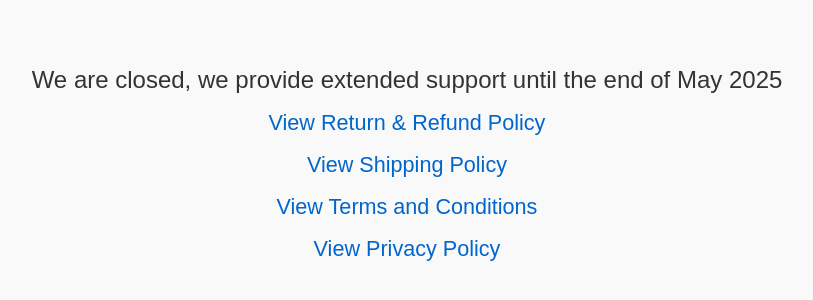
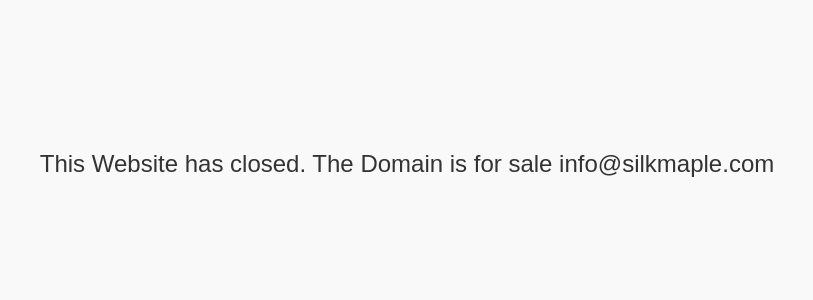
Before and after one commit to SilkMaple/silkmaple, a plain HTML site: page index.html in a window 1280 px wide. Shown: the part 236-536 px from the top of the page, without its empty margins (233-1046 px from the left). Drawn offline with Linux system fonts and the light colour scheme.

Commit message:
Update index.html

```diff
--- a/index.html
+++ b/index.html
@@ -32,11 +32,9 @@
 </head>
 <body>
   <div class="message">
-    We are closed, we provide extended support until the end of May 2025
-    <a href="returnandrefund.html">View Return & Refund Policy</a>
-    <a href="shippingpolicy.html">View Shipping Policy</a>
-    <a href="terms.html">View Terms and Conditions</a>
-    <a href="privacy.html">View Privacy Policy</a>
+    This Website has closed.
+    The Domain is for sale
+    info@silkmaple.com
   </div>
 </body>
 </html>
```
